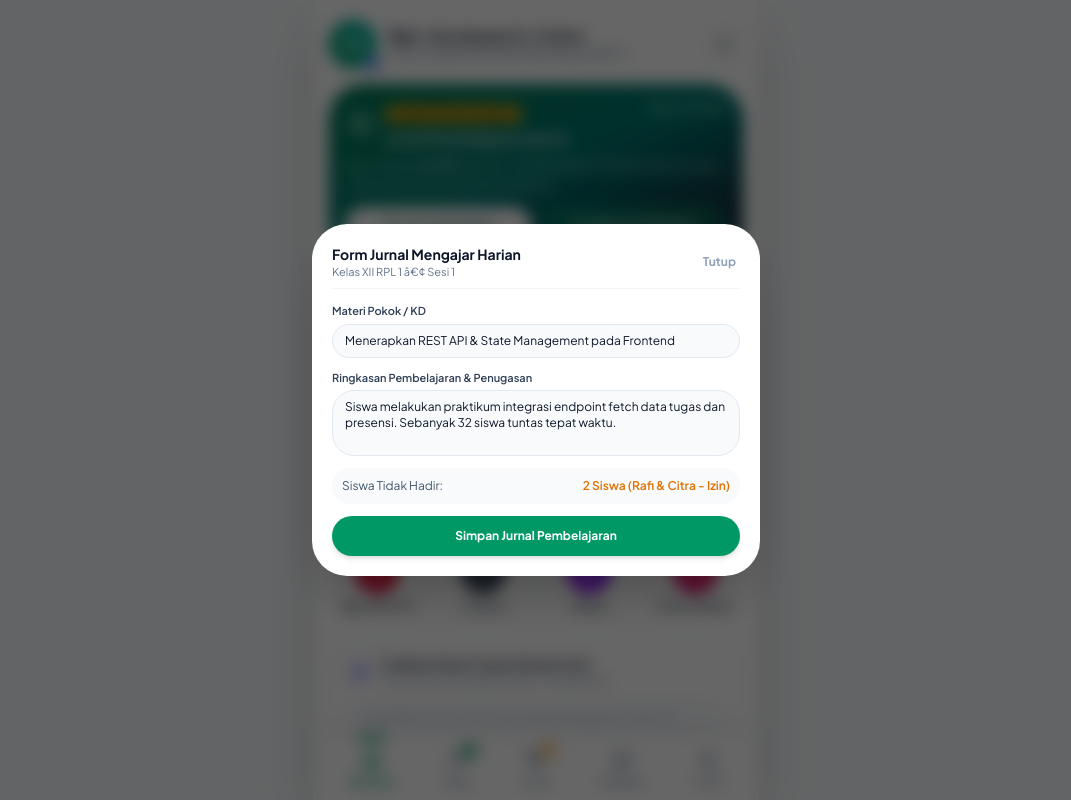
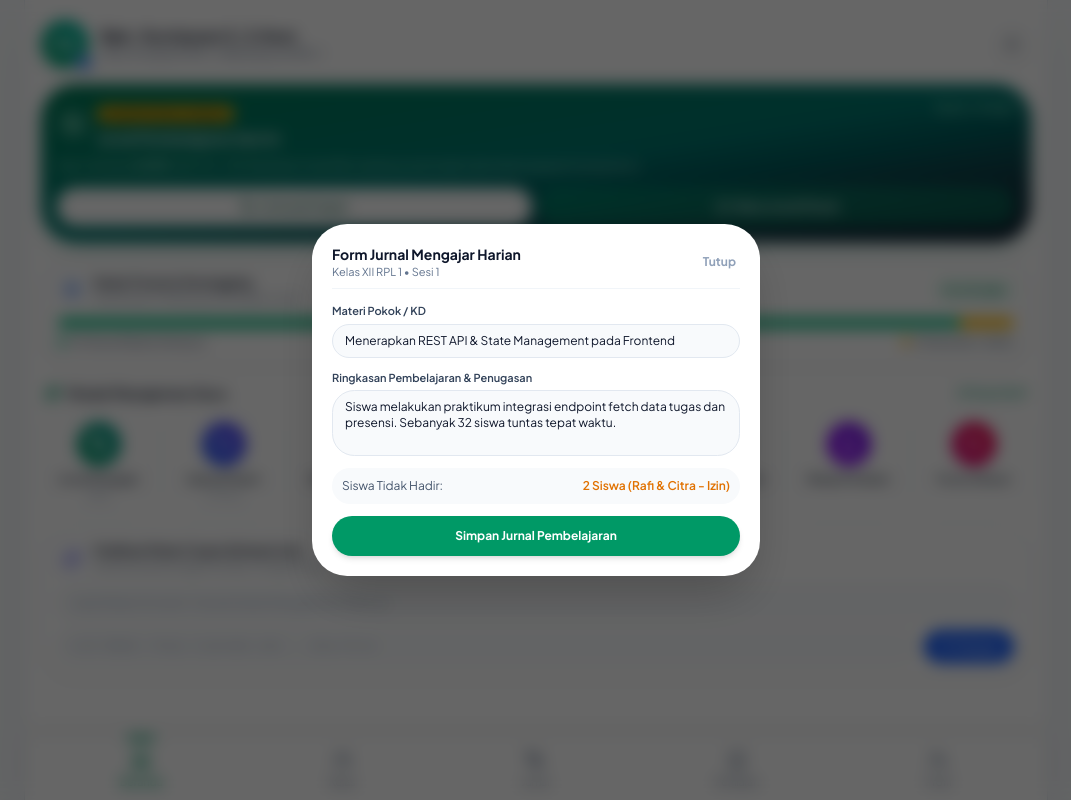
Before and after one commit to yafetyafet/pelita-lms, a Next.js app: page /teacher in a window 1280 px wide. Both pictures are taken after a click on the button "Isi Jurnal Cepat". Shown: the whole page, without its empty margins (104-1175 px from the left). Built offline with nearby package versions, Linux system fonts and the light colour scheme.

Commit message:
feat: enable responsive desktop width for teacher, admin, dudi roles

```diff
--- a/src/app/teacher/page.tsx
+++ b/src/app/teacher/page.tsx
@@ -94,7 +94,7 @@ export default function TeacherDashboard() {
             <div className="flex items-center gap-1.5">
               <h2 className="text-base font-bold text-slate-900 leading-tight">Bpk. Kurniawan S, S.Kom</h2>
             </div>
-            <p className="text-xs text-slate-500 font-medium">Guru Produktif RPL â€¢ Wali Kelas XII RPL 1</p>
+            <p className="text-xs text-slate-500 font-medium">Guru Produktif RPL • Wali Kelas XII RPL 1</p>
           </div>
         </div>
 
@@ -194,7 +194,7 @@ export default function TeacherDashboard() {
           </span>
         </div>
 
-        <div className="grid grid-cols-4 gap-2.5">
+        <div className="grid grid-cols-4 md:grid-cols-8 gap-2.5">
           {teacherMenus.map((menu) => {
             const Icon = menu.icon
 
@@ -303,7 +303,7 @@ export default function TeacherDashboard() {
             <div className="flex items-center justify-between pb-2 border-b border-slate-100">
               <div>
                 <h3 className="text-sm font-bold text-slate-900">Form Jurnal Mengajar Harian</h3>
-                <p className="text-[11px] text-slate-500">Kelas XII RPL 1 â€¢ Sesi 1</p>
+                <p className="text-[11px] text-slate-500">Kelas XII RPL 1 • Sesi 1</p>
               </div>
               <button
                 onClick={() => setShowJournalModal(false)}
--- a/src/components/layout/MobileShell.tsx
+++ b/src/components/layout/MobileShell.tsx
@@ -7,11 +7,16 @@ interface MobileShellProps {
   currentRole?: "student" | "teacher" | "dudi" | "admin"
 }
 
-export function MobileShell({ children }: MobileShellProps) {
+export function MobileShell({ children, currentRole }: MobileShellProps) {
+  // Jika role adalah student, tetap paksa tampilan mobile (max-w-md).
+  // Jika role lain (teacher, admin, dudi), izinkan melebar hingga max-w-5xl di layar besar.
+  const isDesktopEnabled = currentRole && currentRole !== "student"
+
   return (
     <div className="min-h-screen bg-slate-50 text-slate-900 flex flex-col items-center justify-start antialiased selection:bg-blue-600 selection:text-white">
-      {/* Mobile-first centered container */}
-      <div className="w-full h-[100dvh] max-w-md bg-white text-slate-900 shadow-2xl flex flex-col relative sm:border-x sm:border-slate-200">
+      <div className={`w-full h-[100dvh] bg-white text-slate-900 shadow-2xl flex flex-col relative sm:border-x sm:border-slate-200 ${
+        isDesktopEnabled ? "max-w-md md:max-w-5xl md:mx-auto md:border-x md:shadow-slate-300/30" : "max-w-md"
+      }`}>
         {children}
       </div>
     </div>
--- a/src/components/layout/TeacherBottomNav.tsx
+++ b/src/components/layout/TeacherBottomNav.tsx
@@ -15,8 +15,8 @@ export function TeacherBottomNav() {
 
   const navItems = [
     { name: "Beranda", href: "/teacher", icon: Home, badge: null },
-    { name: "Kelas", href: "/teacher/classes", icon: UsersRound, badge: "3" },
-    { name: "Jurnal", href: "/teacher/journal", icon: PenTool, badge: "!" },
+    { name: "Kelas", href: "/teacher/classes", icon: UsersRound, badge: null },
+    { name: "Jurnal", href: "/teacher/journal", icon: PenTool, badge: null },
     { name: "Penilaian", href: "/teacher/grades", icon: BookCheck, badge: null },
     { name: "Profil", href: "/teacher/profile", icon: UserCog, badge: null },
   ]
```
